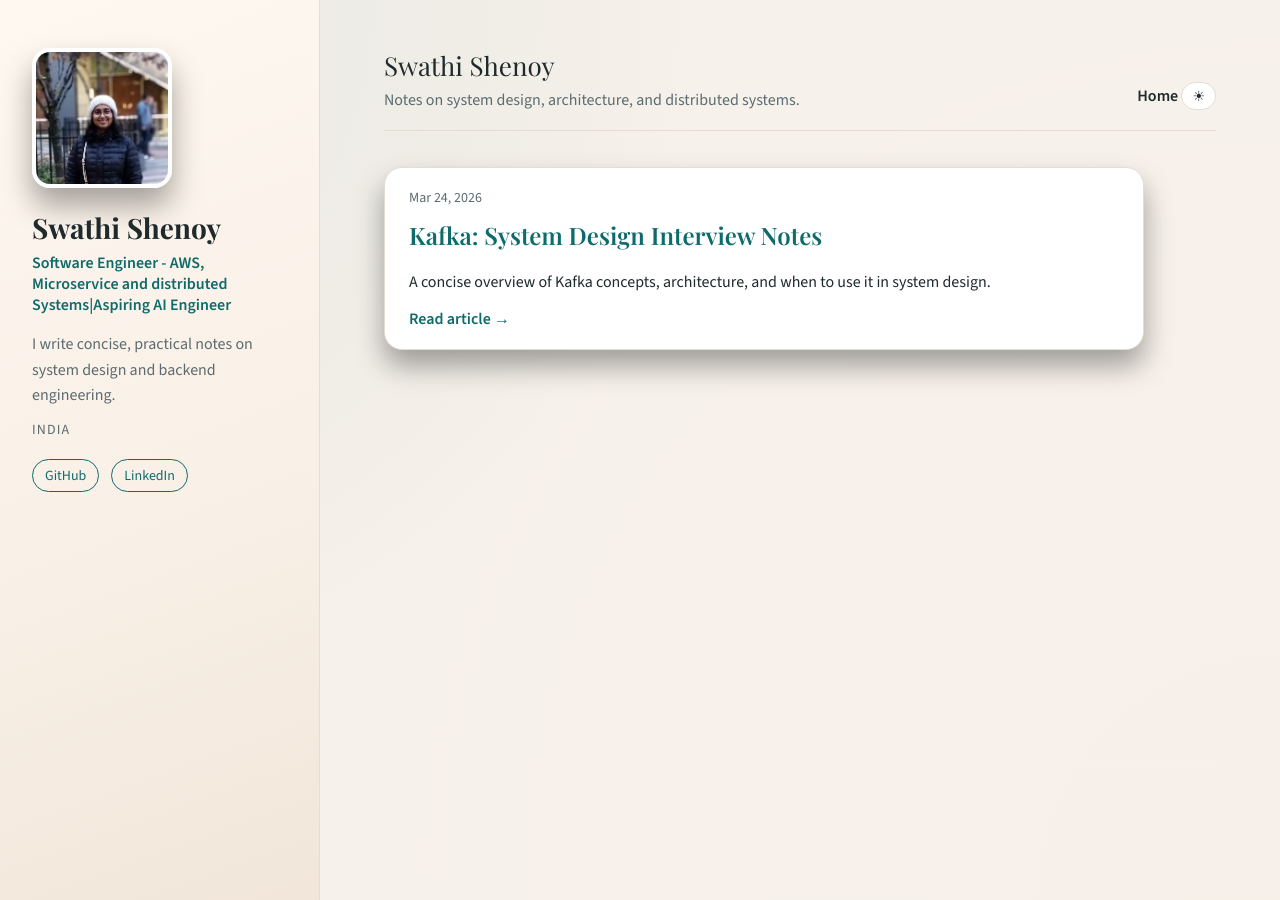
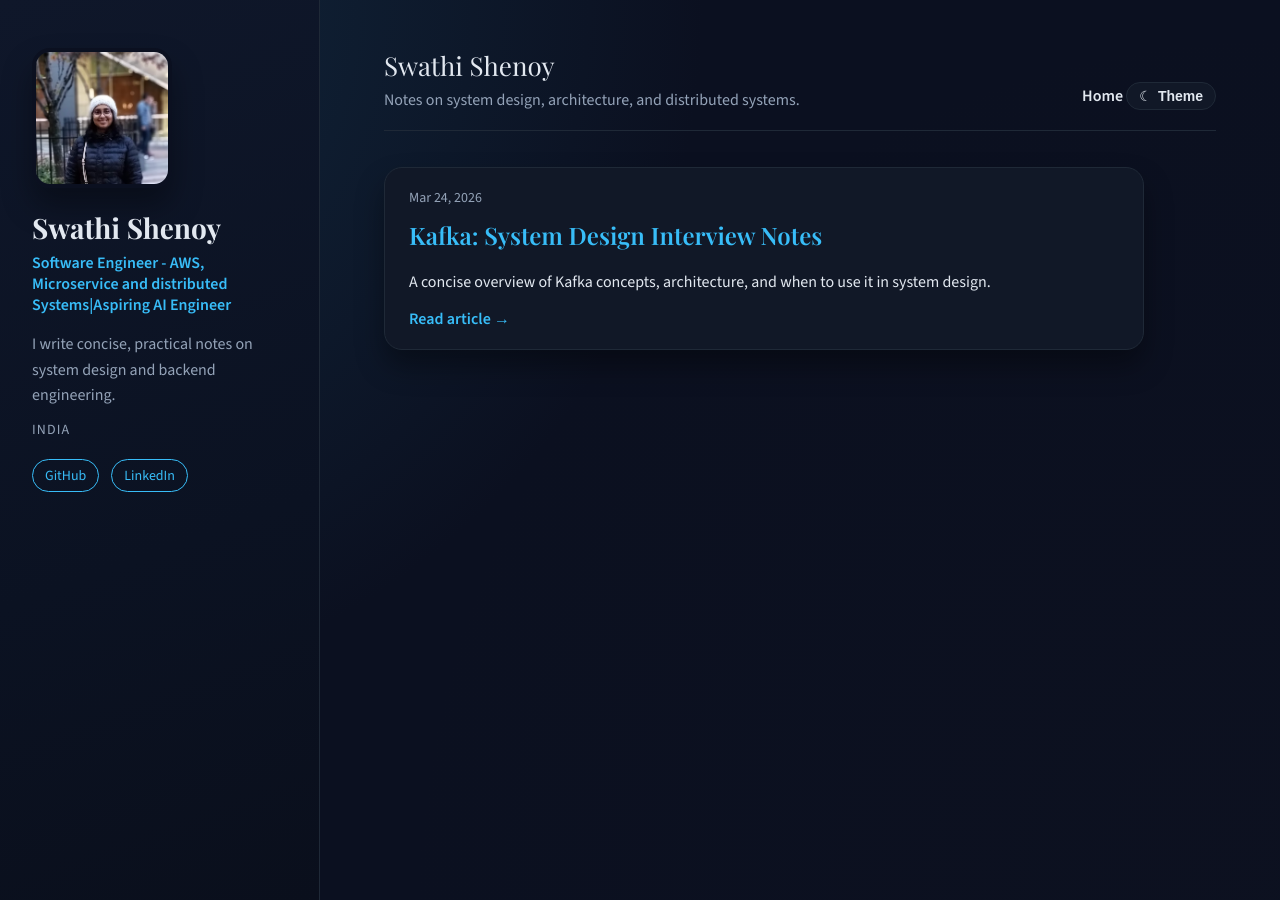
Before and after one commit to swathishenoy1/swathishenoy1.github.io, a Jekyll site: the page built from docs/index.md, in a window 1280 px wide. Built offline with Jekyll 4.4.1, drawn with Linux system fonts in a browser that asks for light colours.

Commit message:
Make theme toggle reliable

```diff
--- a/docs/_layouts/default.html
+++ b/docs/_layouts/default.html
@@ -1,5 +1,5 @@
 <!doctype html>
-<html lang="{{ site.lang | default: "en" }}" data-theme="dark">
+<html lang="{{ site.lang | default: "en" }}">
   <head>
     <meta charset="utf-8">
     <meta name="viewport" content="width=device-width, initial-scale=1">
@@ -21,7 +21,7 @@
       })();
     </script>
   </head>
-  <body>
+  <body data-theme="dark">
     <div class="page">
       <aside class="sidebar">
         <div class="profile">
@@ -48,6 +48,7 @@
             <a href="{{ "/" | relative_url }}">Home</a>
             <button class="theme-toggle" type="button" aria-label="Toggle theme">
               <span class="theme-toggle__icon" aria-hidden="true">☾</span>
+              <span class="theme-toggle__label">Theme</span>
             </button>
           </nav>
         </header>
@@ -59,20 +60,23 @@
     </div>
     <script>
       (function () {
-        var root = document.documentElement;
+        var root = document.body || document.documentElement;
         var toggle = document.querySelector(".theme-toggle");
         var icon = document.querySelector(".theme-toggle__icon");
         if (!toggle || !icon) return;
 
         function setTheme(theme) {
           root.setAttribute("data-theme", theme);
+          document.documentElement.setAttribute("data-theme", theme);
           try {
             localStorage.setItem("theme", theme);
           } catch (e) {}
           icon.textContent = theme === "light" ? "☀" : "☾";
         }
 
-        var current = root.getAttribute("data-theme") || "dark";
+        var current = root.getAttribute("data-theme") ||
+          document.documentElement.getAttribute("data-theme") ||
+          "dark";
         setTheme(current);
 
         toggle.addEventListener("click", function () {
--- a/docs/assets/css/main.css
+++ b/docs/assets/css/main.css
@@ -1,22 +1,23 @@
 @import url("https://fonts.googleapis.com/css2?family=Playfair+Display:wght@400;600;700&family=Source+Sans+3:wght@300;400;600;700&display=swap");
 
 :root {
-  --bg: #0f131a;
-  --panel: #151b24;
-  --ink: #e7edf5;
-  --muted: #9aa6b2;
-  --accent: #7bd5ff;
-  --accent-2: #f4b183;
-  --border: #222a36;
-  --bg-grad-1: rgba(123, 213, 255, 0.12);
-  --bg-grad-2: rgba(244, 177, 131, 0.1);
-  --bg-overlay-1: rgba(15, 19, 26, 0.9);
-  --bg-overlay-2: rgba(15, 19, 26, 0.95);
-  --sidebar-bg: linear-gradient(160deg, #141b26 0%, #111720 60%, #0f141c 100%);
-  --avatar-border: #0f141c;
+  --bg: #0b1020;
+  --panel: #111827;
+  --ink: #e2e8f0;
+  --muted: #94a3b8;
+  --accent: #38bdf8;
+  --accent-2: #f59e0b;
+  --border: #1f2937;
+  --bg-grad-1: rgba(56, 189, 248, 0.14);
+  --bg-grad-2: rgba(245, 158, 11, 0.08);
+  --bg-overlay-1: rgba(11, 16, 32, 0.92);
+  --bg-overlay-2: rgba(11, 16, 32, 0.96);
+  --sidebar-bg: linear-gradient(160deg, #0f172a 0%, #0b1222 60%, #0a0f1c 100%);
+  --avatar-border: #0b1020;
 }
 
-[data-theme="light"] {
+body[data-theme="light"],
+html[data-theme="light"] body {
   --bg: #f6f1ea;
   --panel: #ffffff;
   --ink: #1f2a2d;
@@ -154,14 +155,21 @@ body {
   background: var(--panel);
   color: var(--ink);
   border-radius: 999px;
-  padding: 6px 10px;
+  padding: 6px 12px;
   cursor: pointer;
   font-size: 14px;
   line-height: 1;
+  display: inline-flex;
+  align-items: center;
+  gap: 6px;
 }
 
 .theme-toggle:hover {
   border-color: var(--accent);
+}
+
+.theme-toggle__label {
+  font-weight: 600;
 }
 
 .page-content {
```
